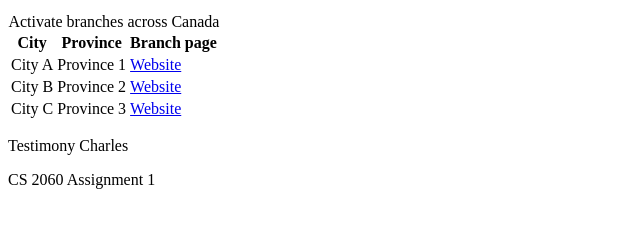
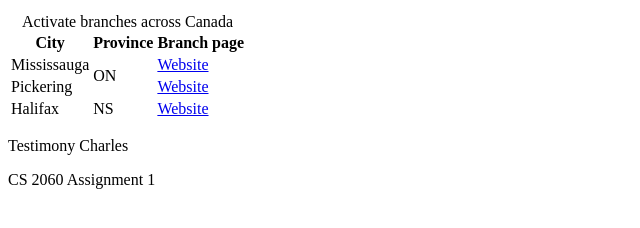
Before and after one commit to Remi-taichou/activate-arcade-site, a plain HTML site: page website1/locations.html in a window 1280 px wide. Shown: the part 186-414 px from the top of the page, without its empty margins (0-640 px from the left). Drawn offline with Linux system fonts and the light colour scheme.

Commit message:
locations page

```diff
--- a/website1/locations.html
+++ b/website1/locations.html
@@ -28,21 +28,20 @@
 
             <tbody>
                 <tr>
-                <td>City A</td>
-                <td>Province 1</td>
-                <td><a href = "http://google.com">Website</a></td>
+                <td>Mississauga</td>
+                <td rowspan="2">ON</td>
+                <td><a href = "https://playactivate.com/mississauga">Website</a></td>
                 </tr>
 
                 <tr>
-                <td>City B</td>
-                <td>Province 2</td>
-                <td><a href = "http://google.com">Website</a></td>
+                <td>Pickering</td>
+                <td><a href = "https://playactivate.com/pickering">Website</a></td>
                 </tr>
 
                 <tr>
-                <td>City C</td>
-                <td>Province 3</td>
-                <td><a href = "http://google.com">Website</a></td>
+                <td>Halifax</td>
+                <td>NS</td>
+                <td><a href = "https://playactivate.com/halifax">Website</a></td>
                 </tr>
             </tbody>
 
```
Also changed, not shown: website1/games.html (+4 -3 lines), website1/readme.txt (added).
